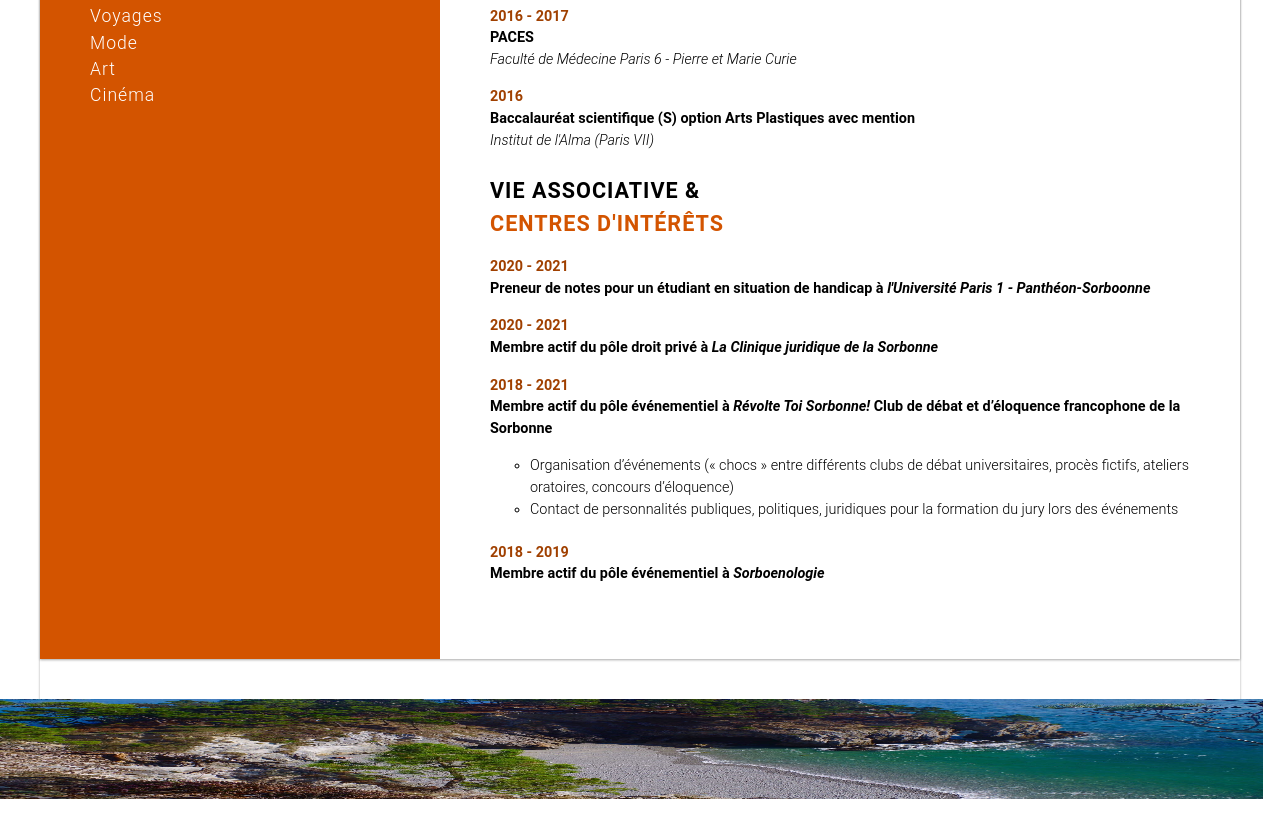
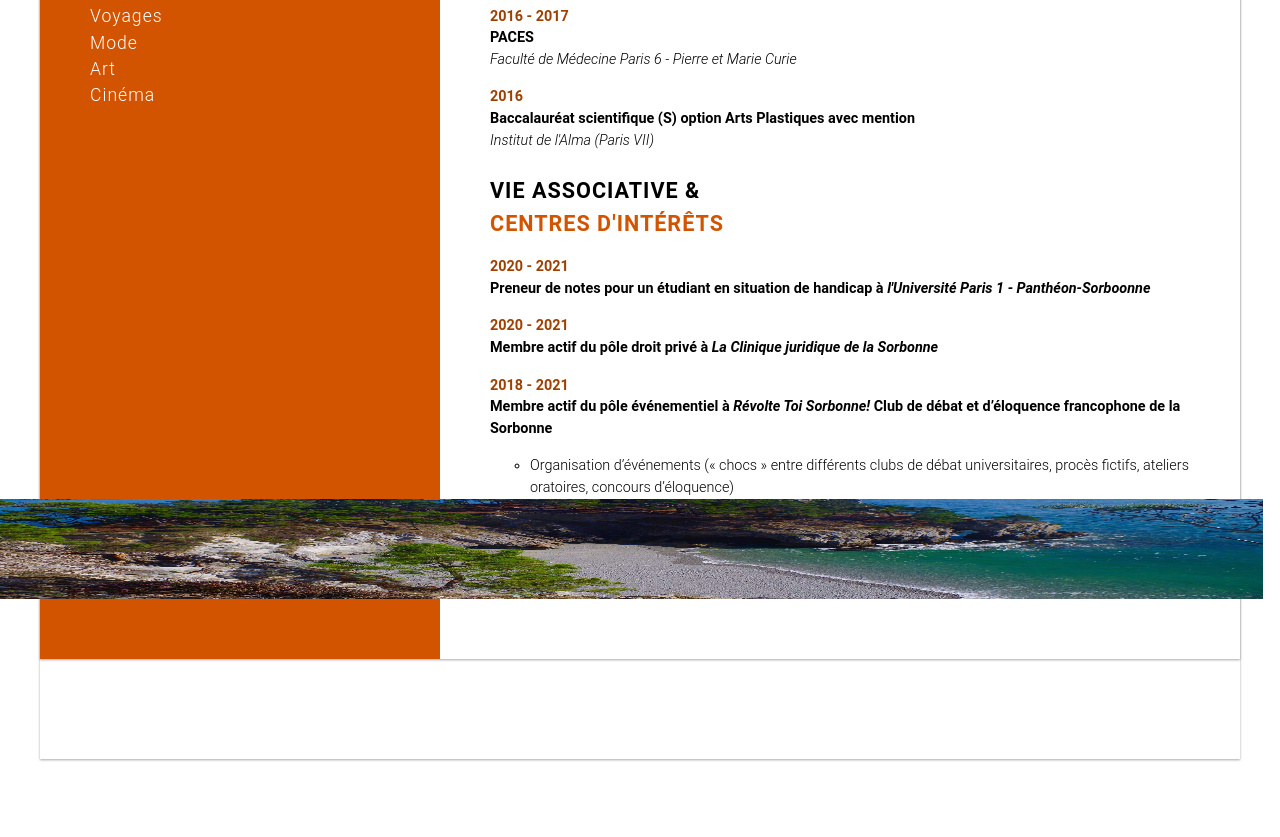
Before and after one commit to Emenez29/emenez29.github.io, a plain HTML site: page index.html in a window 1280 px wide. Shown: the part 1501-2338 px from the top of the page. Drawn offline with Linux system fonts and the light colour scheme.

Commit message:
Update cv.css

```diff
--- a/cv.css
+++ b/cv.css
@@ -95,7 +95,7 @@ right: 0px;
 width: 1263px;
 height: 100px;
 padding: 0px;
-margin-top: 2200px;
+margin-top: 2000px;
 margin-bottom: 100px;
 }
 
```
